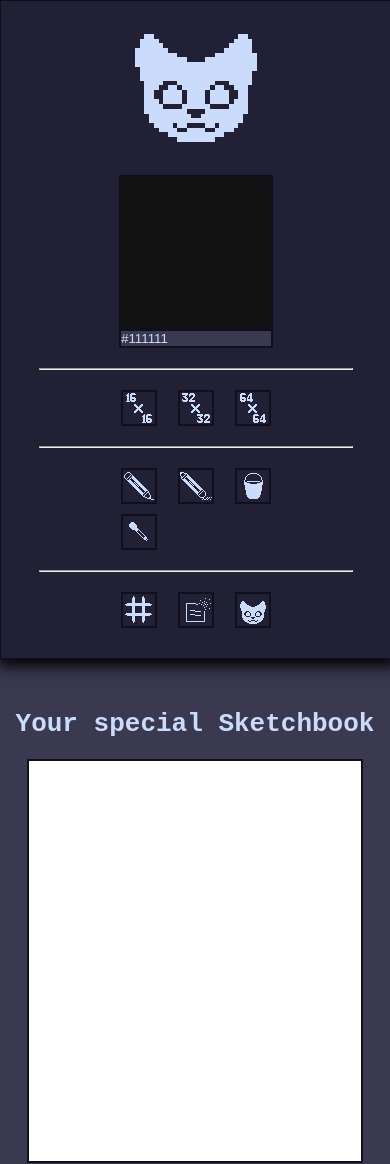
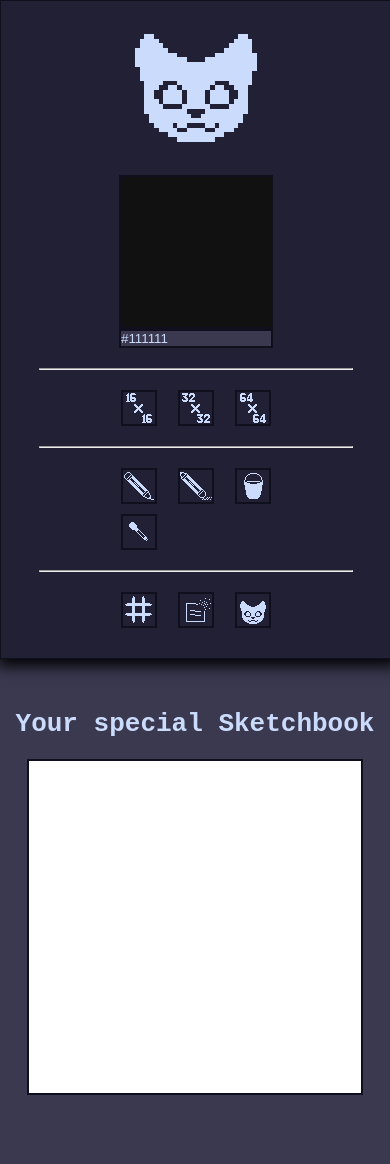
Before and after one commit to MemoryDreams/sketchbook, a plain HTML site: page index.html in a window 390 px wide. After the commit the page ends 1115 px from the top, so only its background shows below. Drawn offline with Linux system fonts and the light colour scheme.

Commit message:
Tweaks for phones

```diff
--- a/style.css
+++ b/style.css
@@ -163,5 +163,6 @@ h1 {
 
     #canvas {
         max-width: 85vw;
+        max-height: 85vw;
     }
 }
```
